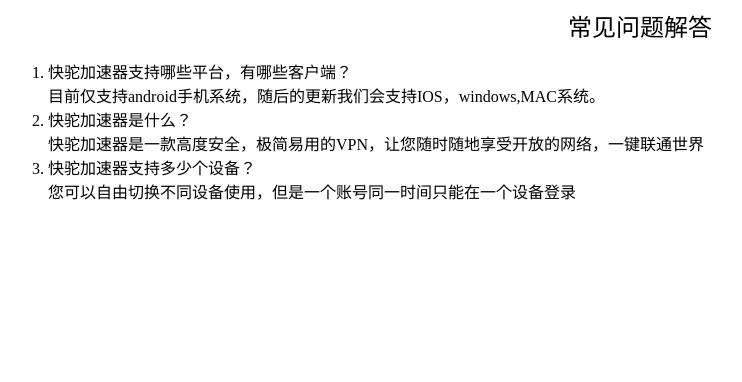
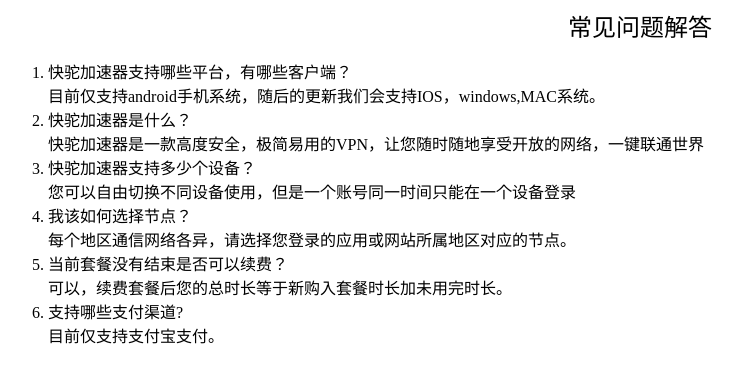
Before and after one commit to kuaicamel/Notice.github.io, a plain HTML site: page FAQ.html in a window 1280 px wide. Shown: the whole page, without its empty margins (0-742 px from the left). Drawn offline with Linux system fonts and the light colour scheme.

Commit message:
Update FAQ.html

```diff
--- a/FAQ.html
+++ b/FAQ.html
@@ -11,6 +11,10 @@
 <LI>快驼加速器支持哪些平台，有哪些客户端？<br/>目前仅支持android手机系统，随后的更新我们会支持IOS，windows,MAC系统。<br/>
 <LI>快驼加速器是什么？<br/>快驼加速器是一款高度安全，极简易用的VPN，让您随时随地享受开放的网络，一键联通世界<br/>
 <LI>快驼加速器支持多少个设备？<br/>您可以自由切换不同设备使用，但是一个账号同一时间只能在一个设备登录<br/>
+<LI>我该如何选择节点？<BR/>每个地区通信网络各异，请选择您登录的应用或网站所属地区对应的节点。<BR/>
+  <LI>当前套餐没有结束是否可以续费？<BR/>可以，续费套餐后您的总时长等于新购入套餐时长加未用完时长。<BR/>
+    <LI>支持哪些支付渠道?<BR/>目前仅支持支付宝支付。<BR/>
+
 </OL>
 </body>
 
```
